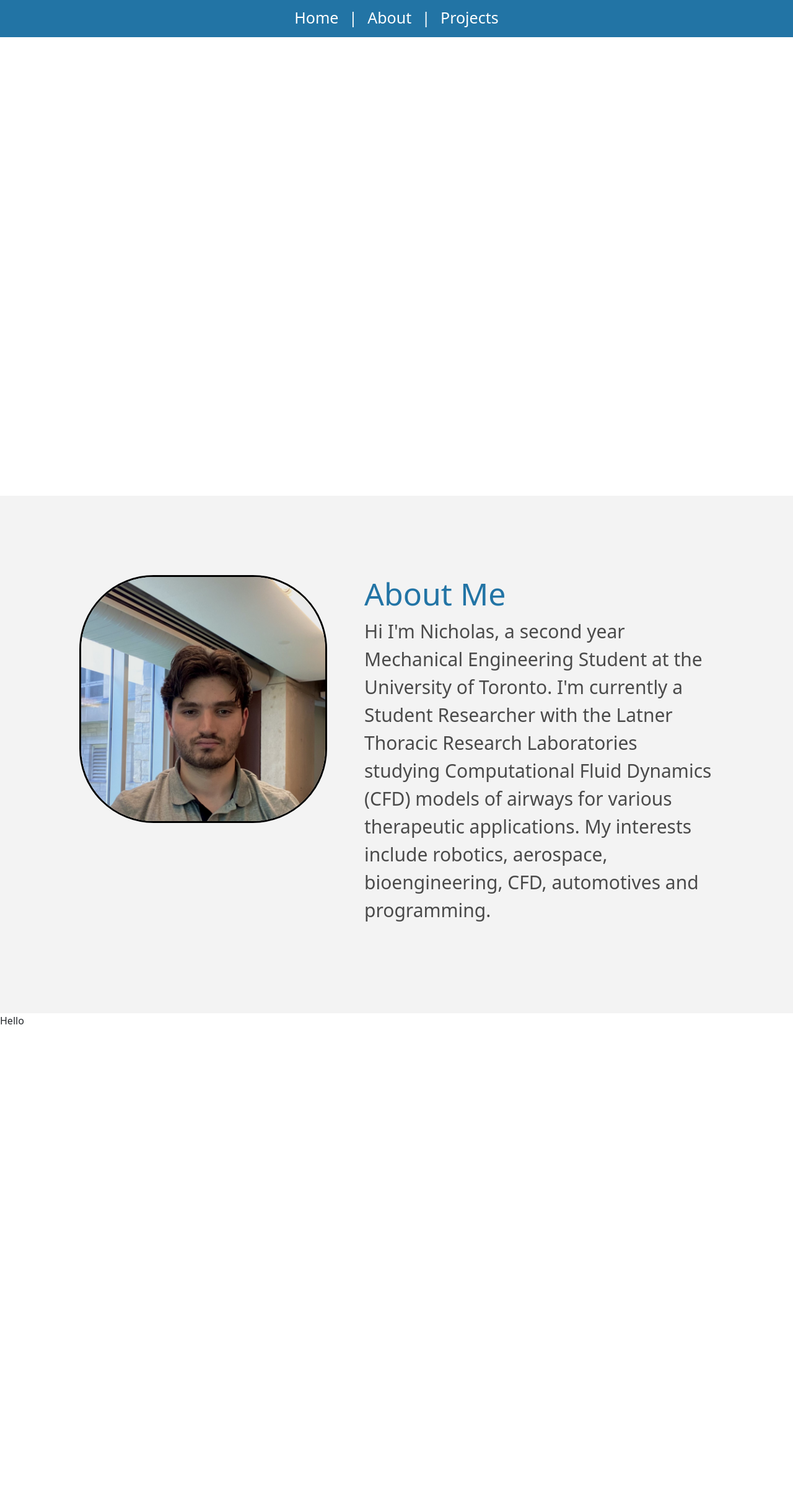
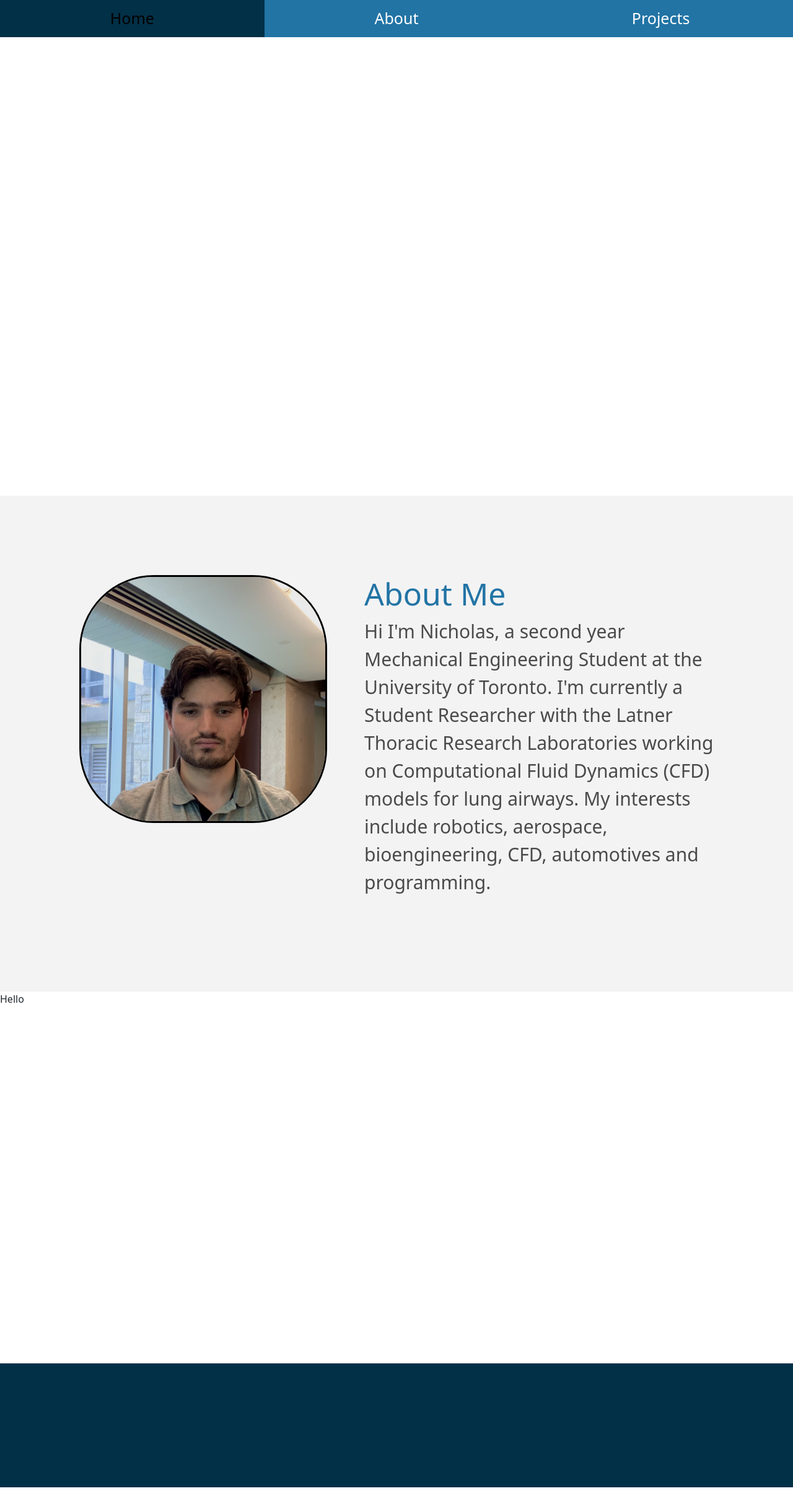
Before and after one commit to Nick2858/Professional-Webpage, a React (Vite) app: page / in a window 1280 px wide. Shown: the whole page at 62% size. After the commit the page ends 2400 px from the top, so only its background shows below. Built offline with nearby package versions, Linux system fonts and the light colour scheme.

Commit message:
modified:   src/App.css 	modified:   src/App.tsx 	modified:   src/components/AboutPage.tsx 	new file:   src/components/Footer.tsx

```diff
--- a/src/App.css
+++ b/src/App.css
@@ -6,11 +6,13 @@
 }
 
 .NavBar {
+    display: table;
+    table-layout: fixed;
     width: 100%;
     height: 60px;
-    padding: 10px;
+    text-align: center;
+    vertical-align: middle;
     background-color: #2274A5;
-    text-align: center;
     position: fixed;
 
 
@@ -18,13 +20,18 @@
 }
 
 .NavPages{
+    display: table-cell;
     font: "Tahoma";
     font-size: 25px;
+    height: 100%;
     color: white;
     margin: auto;
-    text-align: center;
+    vertical-align: middle;
+
     font-weight: 500;
     background-color: #2274A5;
+    padding-inline:30px;
+
     border: none;
     cursor: pointer;
     text-decoration: none;
@@ -33,30 +40,38 @@
 }
 
 .NavPages:hover{
-    font: "Tahoma";
-    margin: auto;
-    font-size: 25px;
+
     color: black;
-    text-align: center;
-    font-weight: 500;
-    background-color: #2274A5;
-    border: none;
-    cursor: pointer;
-    text-decoration: none;
+
 }
 
-.NavText{
+.activeNavPages{
+
+    background-color: #023047;
+    text-decoration: none;
+
+
+}
+
+.activeNavPages.hover{
     font: "Tahoma";
     font-size: 25px;
     color: white;
+    margin: auto;
+
+
+    font-weight: 500;
+    background-color: #023047;
+    padding-inline:30px;
     text-align: center;
-    font-weight: 500;
-    padding: 10px;
-    background-color: #2274A5;
-    border: none;
+    border-radius: 10%;
     cursor: pointer;
+    text-decoration: none;
+
 
 }
+
+
 
 .AboutPage{
     display: flex;
@@ -70,7 +85,7 @@
     min-height: 100vh;
     background-color: #f3f3f3;
 
-    padding-top: 10%;
+    padding-top: max(70px, 10%);
     padding-left: 10%;
     padding-right: 10%;
     padding-bottom: 10%;
@@ -78,12 +93,7 @@
 
 }
 
-.ProjectsPage{
-    width: 100%;
-    height: 100vh;
-    background-color: #ffffff;
 
-}
 
 .AboutProfile{
 
@@ -123,3 +133,18 @@
     font-size: 30px;
     color: #4a4a4a;
 }
+
+.ProjectsPage{
+    width: 100%;
+    height: 600px;
+    background-color: #ffffff;
+
+}
+
+.Footer{
+    width: 100%;
+    height: 200px;
+    background-color: #023047;
+    text-align: center;
+
+}
--- a/src/App.tsx
+++ b/src/App.tsx
@@ -1,6 +1,7 @@
 import LandingPage from "./components/LandingPage";
 import AboutPage from "./components/AboutPage";
 import ProjectsPage from "./components/ProjectsPage";
+import Footer from "./components/Footer";
 import {
   Link,
   Element,
@@ -14,21 +15,37 @@ function App() {
   return (
     <div>
       <div className="NavBar">
-        <Link className="NavPages" to="Home">
+        <Link
+          className="NavPages"
+          to="Home"
+          activeClass="activeNavPages"
+          spy={true}
+        >
           {" "}
           Home{" "}
         </Link>
-        <span className="NavText"> | </span>
-        <Link className="NavPages" to="About">
+
+        <Link
+          className="NavPages"
+          to="About"
+          activeClass="activeNavPages"
+          spy={true}
+        >
           {" "}
           About{" "}
         </Link>
-        <span className="NavText"> | </span>
-        <Link className="NavPages" to="Projects">
+
+        <Link
+          className="NavPages"
+          to="Projects"
+          activeClass="activeNavPages"
+          spy={true}
+        >
           {" "}
           Projects{" "}
         </Link>
       </div>
+
       <Element name="Home">
         <LandingPage />
       </Element>
@@ -38,6 +55,7 @@ function App() {
       <Element name="Projects">
         <ProjectsPage />
       </Element>
+      <Footer />
     </div>
   );
 }
--- a/src/components/AboutPage.tsx
+++ b/src/components/AboutPage.tsx
@@ -10,10 +10,10 @@ function AboutPage() {
           <p className="PageText">
             Hi I'm Nicholas, a second year Mechanical Engineering Student at the
             University of Toronto. I'm currently a Student Researcher with the
-            Latner Thoracic Research Laboratories studying Computational Fluid
-            Dynamics (CFD) models of airways for various therapeutic
-            applications. My interests include robotics, aerospace,
-            bioengineering, CFD, automotives and programming.
+            Latner Thoracic Research Laboratories working on Computational Fluid
+            Dynamics (CFD) models for lung airways. My interests include
+            robotics, aerospace, bioengineering, CFD, automotives and
+            programming.
           </p>
         </body>
       </div>
--- /dev/null
+++ b/src/components/Footer.tsx
@@ -0,0 +1,7 @@
+import "../App.css";
+
+function Footer() {
+  return <div className="Footer"></div>;
+}
+
+export default Footer;
```
